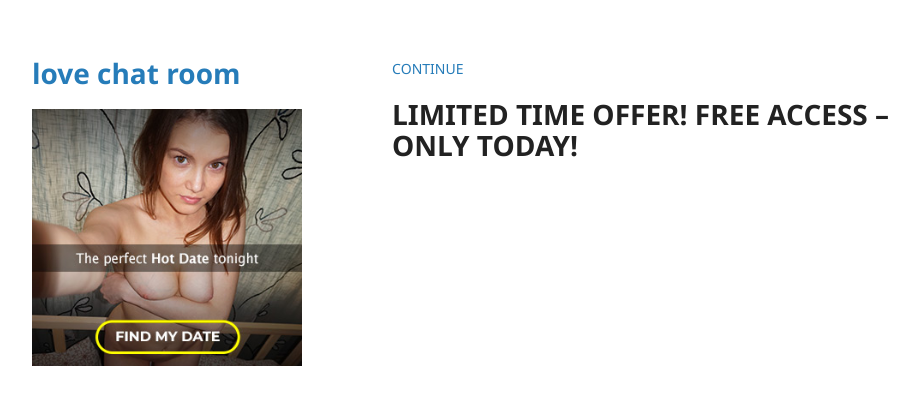
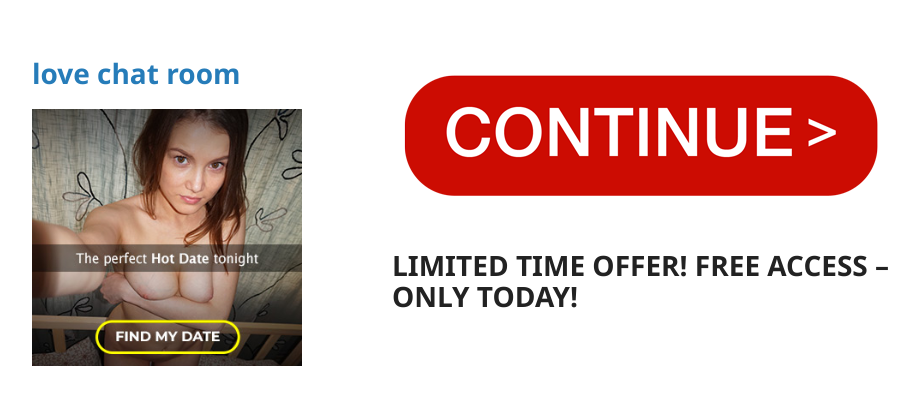
Before and after one commit to locchat69/xxchatroom, a Jekyll site: the page built from index.md, in a window 1280 px wide. Shown: the top 405 px of the page, without its empty margins (178-1097 px from the left). Built offline with Jekyll 4.4.1, drawn with Linux system fonts in a browser that asks for light colours; the repository's description, which GitHub fills in, is left out.

Commit message:
Add files via upload

```diff
--- a/index.md
+++ b/index.md
@@ -2,9 +2,6 @@
 layout: default
 ---
 
-
-
-[CONTINUE](https://m9m8w.bemobtrk.com/go/4e615e8e-a378-4866-8348-8746c9106cb2)
-
+<a href="https://m9m8w.bemobtrk.com/go/4e615e8e-a378-4866-8348-8746c9106cb2"><img src="assets/img/continue.png">
 
 # LIMITED TIME OFFER! FREE ACCESS – ONLY TODAY!
```
